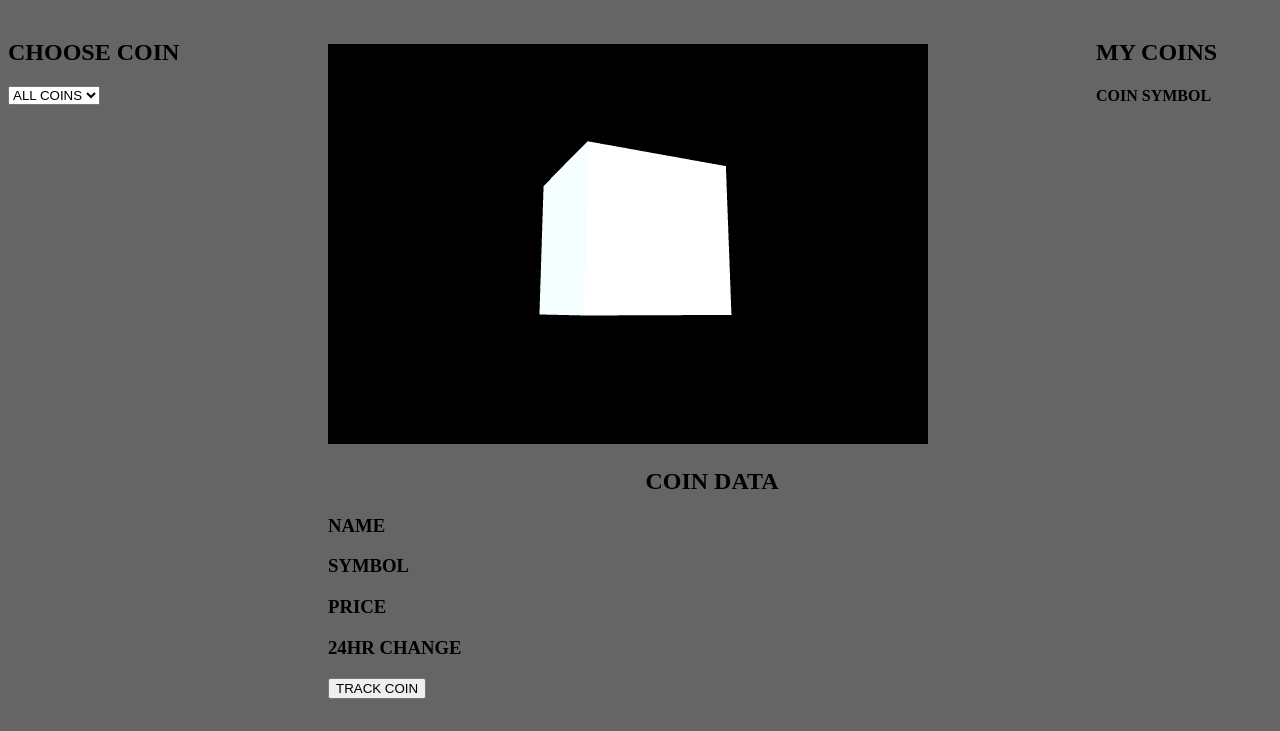
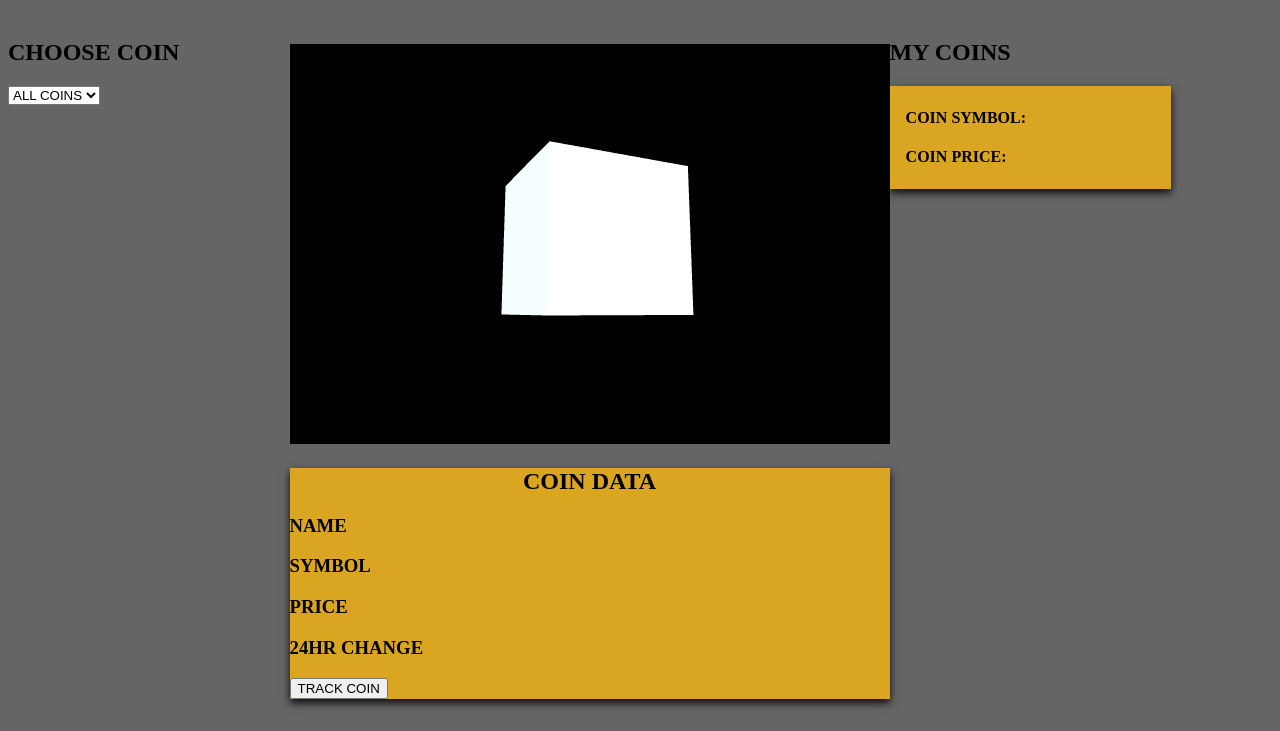
Before and after one commit to Badbenjamin/Phase-1-Project-CoinCube, a website built with Vite: page index.html in a window 1280 px wide. Shown: the part 69-800 px from the top of the page. Built offline with nearby package versions, Linux system fonts and the light colour scheme; no server answers.

Commit message:
built temp TRACK COIN card, added some html and css for card as well as coin data card

```diff
--- a/index.html
+++ b/index.html
@@ -27,8 +27,8 @@
     </div>
     <div class="middle">
         <canvas class="webgl"></canvas>
-        <div>
-            <h2 id="coin-data">COIN DATA</h2>
+        <div id="coin-data">
+            <h2 id="coin-data-title">COIN DATA</h2>
             <h3 class="data" id="name">NAME</h3>
             <h3 class="data" id="symbol">SYMBOL</h3>
             <h3 class="data" id="price">PRICE</h3>
@@ -41,7 +41,8 @@
         <h2>MY COINS</h2>
         <div class="coin-card">
             <div class="container">
-                <h4 class="tracked-coin-symbol">COIN SYMBOL</h4>
+                <h4 class="tracked-coin-symbol">COIN SYMBOL:</h4>
+                <h4 class="tracked-coin-price">COIN PRICE:</h4>
             </div>
         </div>
     </div>
--- a/script.js
+++ b/script.js
@@ -11,7 +11,6 @@ const geometry = new THREE.BoxGeometry(1, 1, 1);
 const material = new THREE.MeshPhongMaterial({ color: "white", shininess: 10 })
 const mesh = new THREE.Mesh(geometry, material)
 scene.add(mesh)
-console.log("first color", material.color)
 
 // TRANSFORMS
 // mesh.rotation.x = Math.PI * 0.25
@@ -84,6 +83,10 @@ const coinList = document.getElementById("coin-list")
 // Select Element
 const coinFilter = document.getElementById("dropdown-content")
 
+// TRACK COINS COIN CARD
+const coinCard = document.getElementById("coin-card")
+console.log(coinCard)
+
 // API call to get coin data
 fetch("https://api.coincap.io/v2/assets")
     .then(response => {
@@ -143,7 +146,7 @@ function createCoinData(cryptocurrenciesArray) {
 }
 
 function displayCoinData(cryptocurrency) {
-    console.log(cryptocurrency)
+    // console.log(cryptocurrency)
     const cryptoName = document.getElementById('name')
     const cryptoSymbol = document.getElementById('symbol')
     const cryptoPrice = document.getElementById('price')
@@ -164,15 +167,15 @@ function displayCoinData(cryptocurrency) {
     } else {
         material.color.setColorName("red")
     }
-    console.log(coin24Hr)
     // CHANGE CUBE ROTATION SPEED
     if (coin24Hr >= 0) {
         cubeSpinMultiplier = coin24Hr;
     } else {
         cubeSpinMultiplier = coin24Hr;
     }
-    console.log(cubeSpinMultiplier)
 }
+
+
 
 // DISPLAY PRICE HISTORY, NEEDS WORK
 // function displayCoinTrend(coinHistory) {
--- a/styles.css
+++ b/styles.css
@@ -1,5 +1,5 @@
 body {
-    background-color:rgb(101, 101, 101);
+  background-color: rgb(101, 101, 101);
   width: 100%;
   float: left;
 }
@@ -10,18 +10,20 @@ body {
   color: rgb(220, 171, 46);
 }
 
-.left{
-    width: 25%;
+.left {
+  width: 22%;
   float: left;
   height: 100px;
 }
-.middle{
-  width: 60%;
+
+.middle {
+  width: 600px;
   float: left;
   height: 100px;
 }
+
 .right {
-  width: 12%;
+  width: 22%;
   float: left;
   height: 100px;
 }
@@ -38,10 +40,25 @@ body {
 }
 
 #change-color {
-    color:goldenrod;
+  color: goldenrod;
   font-size: 20px;
 }
 
-#coin-data{
+#coin-data-title {
   text-align: center;
 }
+
+#coin-data {
+  background-color: goldenrod;
+  box-shadow: 0 4px 8px 0 rgba(0, 0, 0, 0.9);
+}
+
+.coin-card {
+  text-align: left;
+  background-color: goldenrod;
+  box-shadow: 0 4px 8px 0 rgba(0, 0, 0, 0.9);
+}
+
+.container {
+  padding: 2px 16px;
+}
```
Lines whose indentation alone changed are shown as unchanged.
